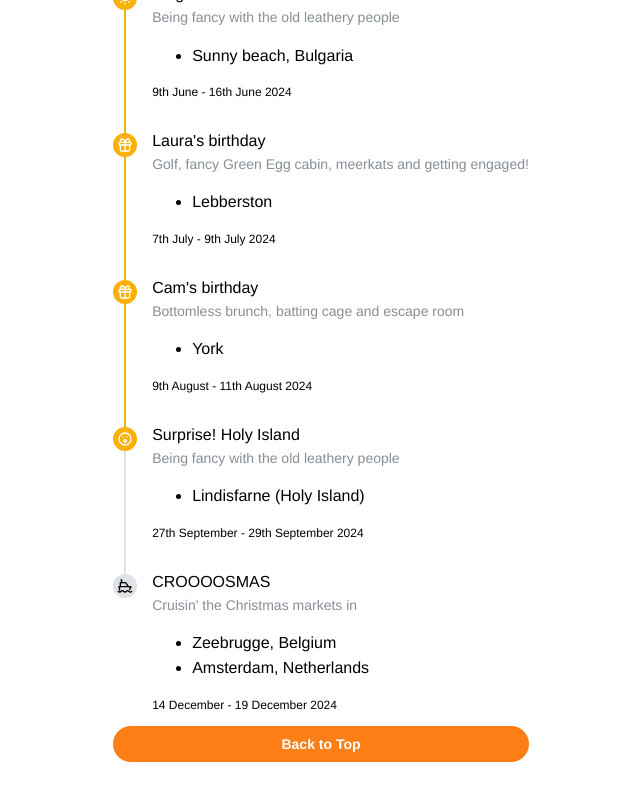
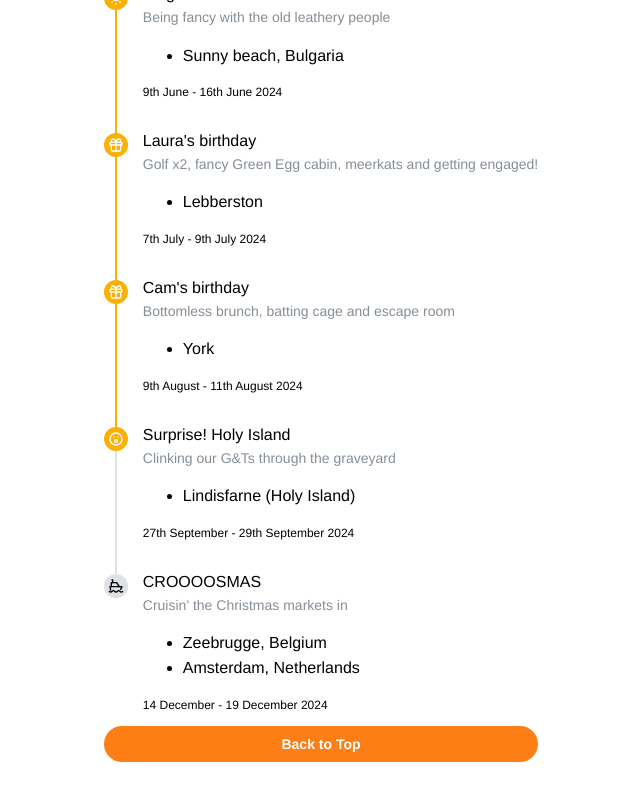
Before and after one commit to cjrace/almostyellow, a Next.js app: page /holidays in a window 1280 px wide. Shown: the part 2100-2900 px from the top of the page, without its empty margins (319-959 px from the left). Built offline with nearby package versions, Linux system fonts and the light colour scheme.

Commit message:
change to holiday lines

```diff
--- a/pages/holidays.tsx
+++ b/pages/holidays.tsx
@@ -202,7 +202,7 @@ const HolidaysPage: React.FC = () => {
             bullet={<IconGift size="1rem" />}
           >
             <Text c="dimmed" size="sm">
-              Golf, fancy Green Egg cabin, meerkats and getting engaged!
+              Golf x2, fancy Green Egg cabin, meerkats and getting engaged!
             </Text>
             <ul>
               <li>Lebberston</li>
@@ -232,7 +232,7 @@ const HolidaysPage: React.FC = () => {
             bullet={<IconMoodSurprised size="1rem" />}
           >
             <Text c="dimmed" size="sm">
-              Being fancy with the old leathery people
+              Clinking our G&Ts through the graveyard
             </Text>
             <ul>
               <li>Lindisfarne (Holy Island)</li>
```
